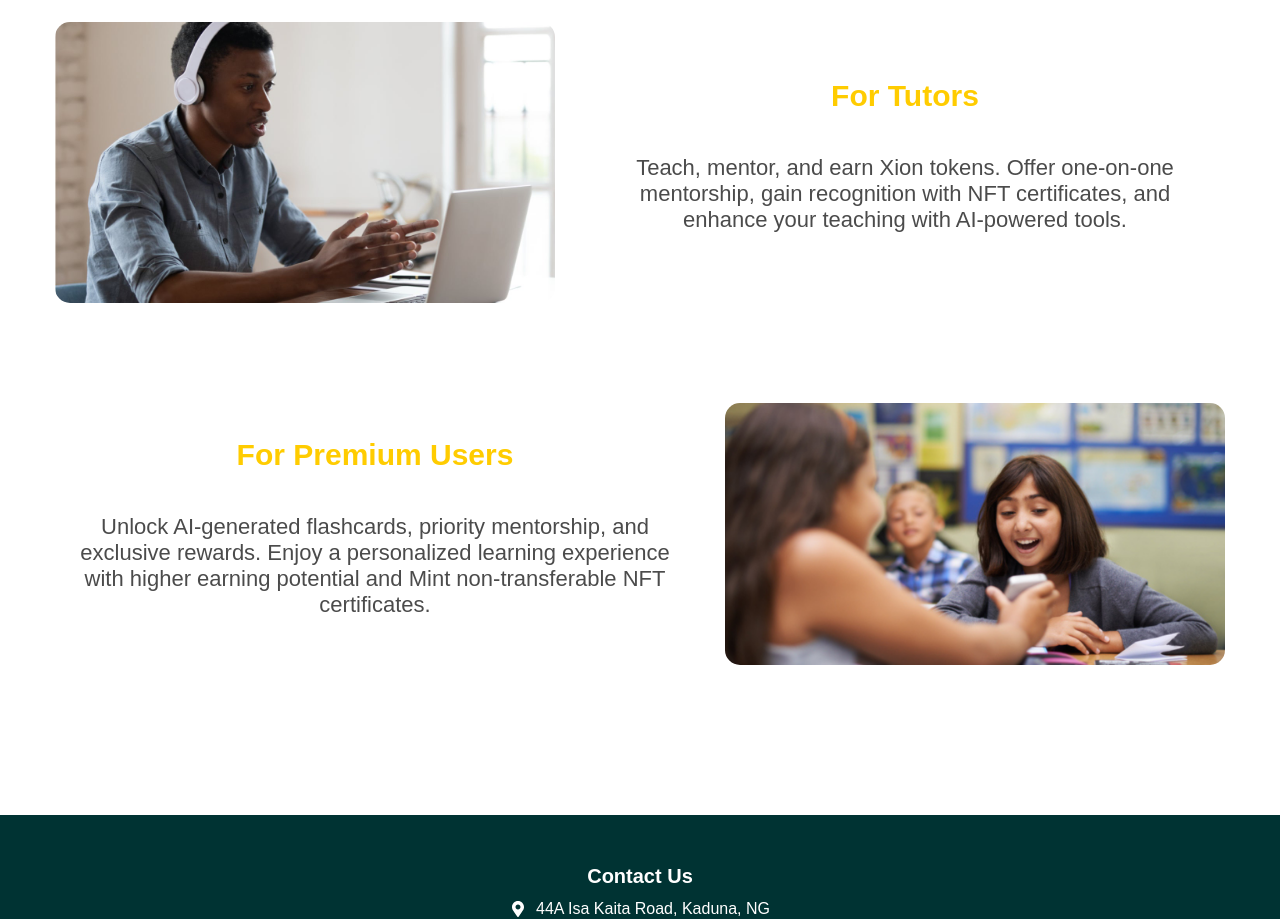
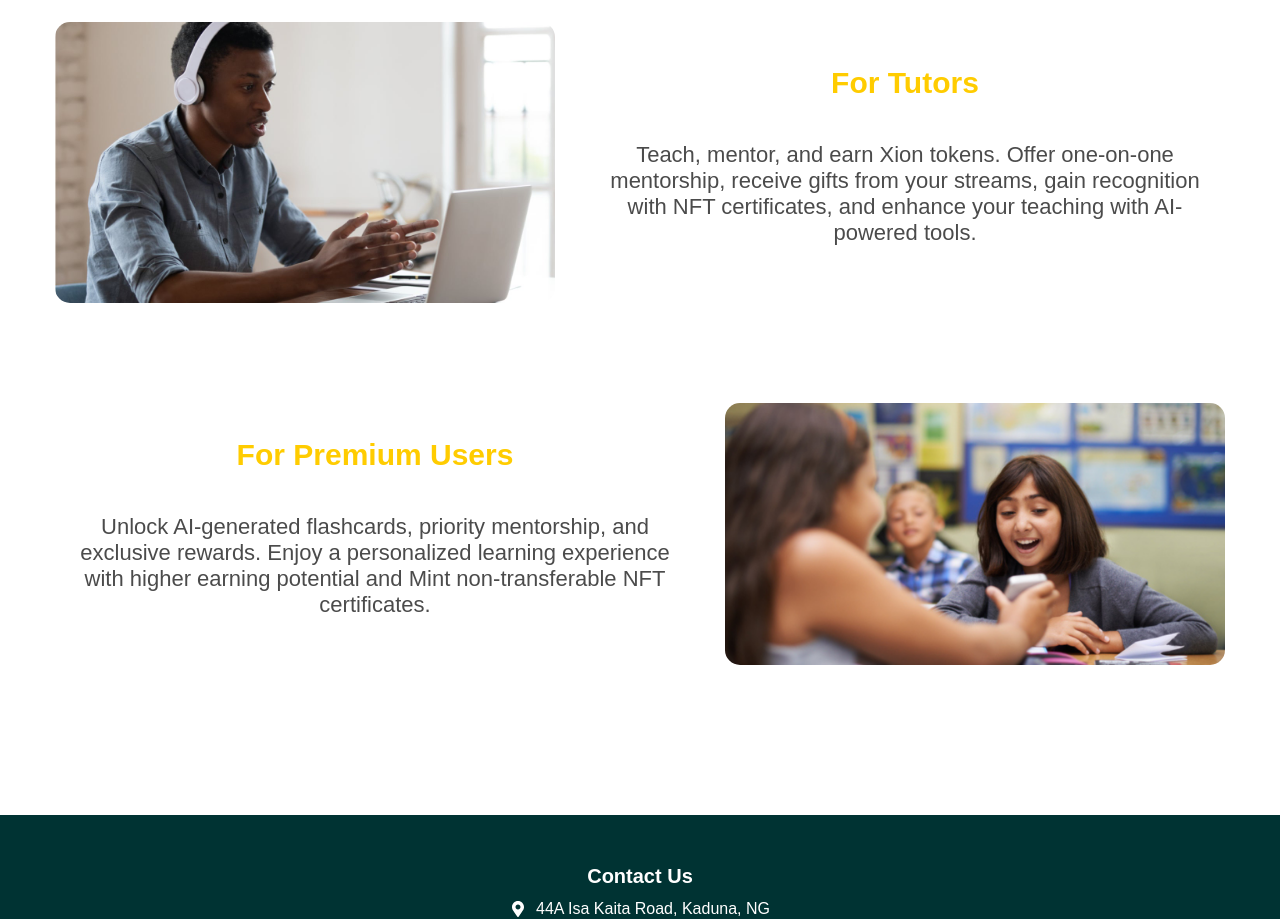
Before and after one commit to binumarcodes/LearnFi, a React (Vite) app: page / in a window 1280 px wide. Shown: the part 2660-3579 px from the top of the page. Built offline with nearby package versions, Linux system fonts and the light colour scheme.

Commit message:
First Commit

```diff
--- a/src/components/value/Value.tsx
+++ b/src/components/value/Value.tsx
@@ -75,7 +75,7 @@ function Value() {
         <div>
           <h3 className="value-for">For Tutors</h3>
           <p className="value-text">
-            Teach, mentor, and earn Xion tokens. Offer one-on-one mentorship, gain recognition with NFT certificates, and enhance your teaching with AI-powered tools.
+            Teach, mentor, and earn Xion tokens. Offer one-on-one mentorship, receive gifts from your streams, gain recognition with NFT certificates, and enhance your teaching with AI-powered tools.
           </p>
         </div>
       </div>
```
